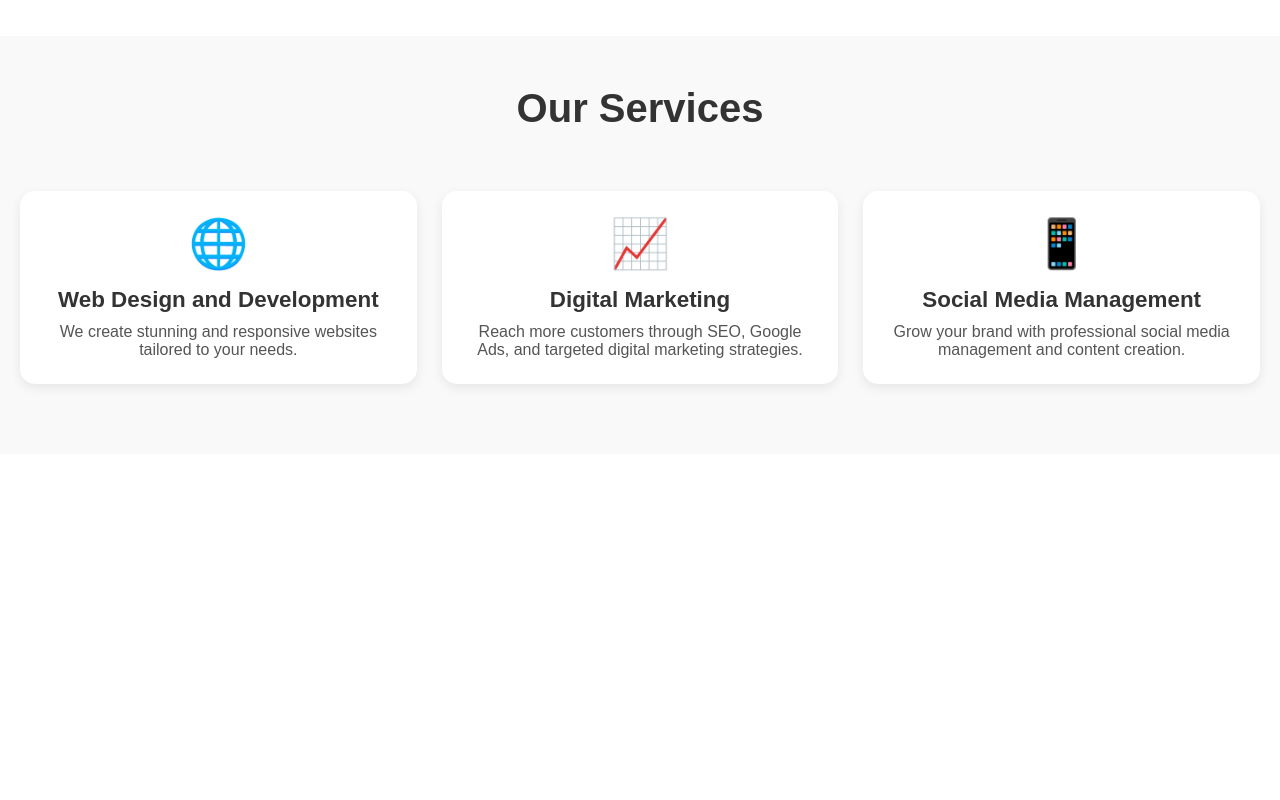
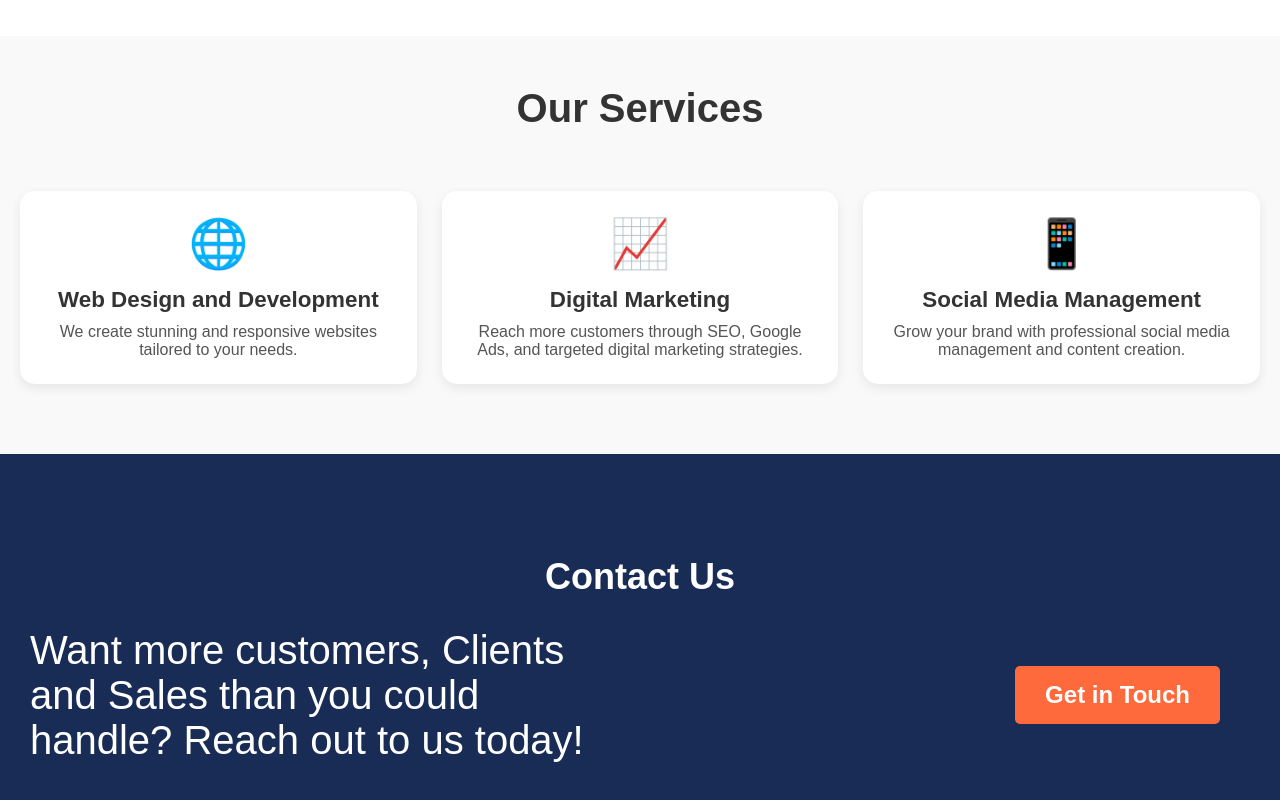
Before and after one commit to kevinmayaka/code-and-click, a React (Create React App) app in the folder code/: page / in a window 1280 px wide. Shown: the part 764-1564 px from the top of the page. Before the commit the page ends 1218 px from the top, so only its background shows below. Built offline with nearby package versions, Linux system fonts and the light colour scheme.

Commit message:
adds contact-us component and its styles

```diff
--- a/code/src/App.js
+++ b/code/src/App.js
@@ -2,12 +2,14 @@ import React from 'react';
 import './App.css';
 import Home from'./Components/Home';
 import Services from './Components/Services';
+import ContactUs from './Components/ContactUs';
 
 function App() {
   return (
     <div className="App">
         <Home />
         <Services />
+        <ContactUs />
     </div>
   );
 }
--- /dev/null
+++ b/code/src/Components/ContactUs.css
@@ -0,0 +1,48 @@
+.contact-us-container {
+    background-color: #182C55;
+    height: 400px;
+    padding: 40px 20px;
+    display: flex;
+    flex-direction: column;
+    justify-content: center;
+}
+.contact-us-header {
+    color: white;
+    font-size: 36px;
+    font-weight: bold;
+    text-align: center;
+    margin-top: 10px;
+    margin-bottom: 30px;
+}
+.contact-us-content {
+    display: flex;
+    justify-content: space-between;
+    align-items: center;
+    gap: 300px;
+}
+.contact-us-container p {
+    color: white;
+    text-align: left;
+    font-size: 40px;
+    font-family: Arial, Helvetica, sans-serif;
+    flex: 1;
+    margin-left: 10px;
+    margin-right: 100px;
+}
+.contact-us-button {
+    background-color: #FF6A3D;
+    color: white;
+    border: none;
+    margin-right: 40px;
+    padding: 15px 30px;
+    font-size: 24px;
+    font-weight: bold;
+    border-radius: 5px;
+    cursor: pointer;
+    transition: background-color 0.3s ease;
+    white-space: nowrap;
+    flex-shrink: 0;
+}
+.contact-us-button:hover {
+    background-color: #E55A2D;
+}
--- /dev/null
+++ b/code/src/Components/ContactUs.js
@@ -0,0 +1,35 @@
+ import React, {useState} from 'react';
+ import './ContactUs.css';
+
+ export default function ContactUs() {
+
+    const [isFormVisible, setIsFormVisible] = useState(false);
+    const [formData, setFormData] = useState({
+        name: '',
+        email: '',
+        message: ''
+    });
+    // handler to toggle form visibility
+    const handleButtonClick = () => {
+        setIsFormVisible(true);
+    };
+    // handler to update form data
+    const handleInputChange =(e) => {
+        const {name, value} =e.target;
+        setFormData((prevData) => ({
+            ...prevData,
+            [name]: value
+        }));
+    }
+    return (
+         <div className="contact-us-container">
+            <h1 className='contact-us-header'>Contact Us</h1>
+            <div className="contact-us-content">
+                <p>Want more customers, Clients and Sales than you
+                    could handle? Reach out to us today!
+                </p>
+                <button className="contact-us-button">Get in Touch</button>
+            </div>
+         </div>
+    );
+ }
```
